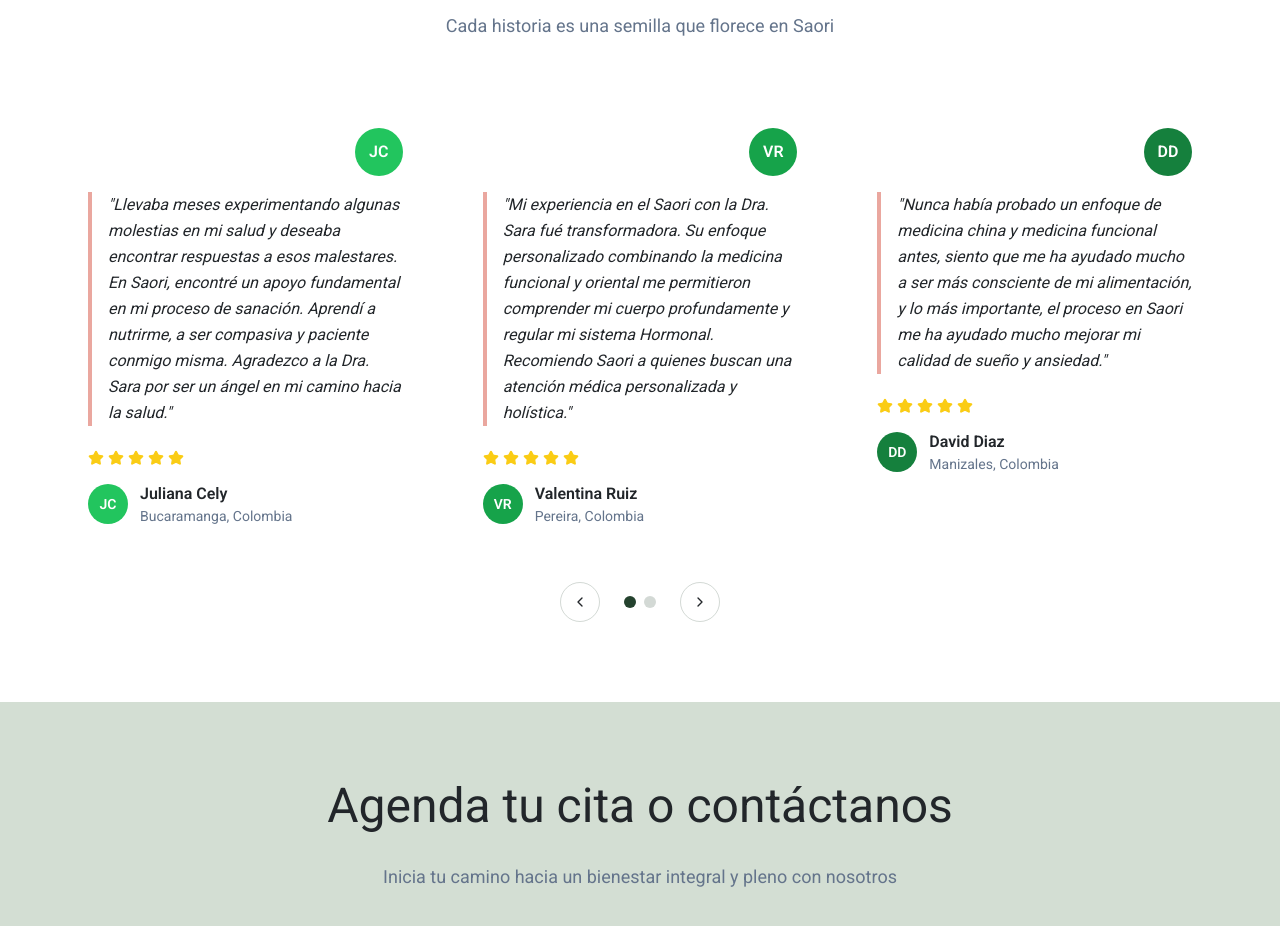
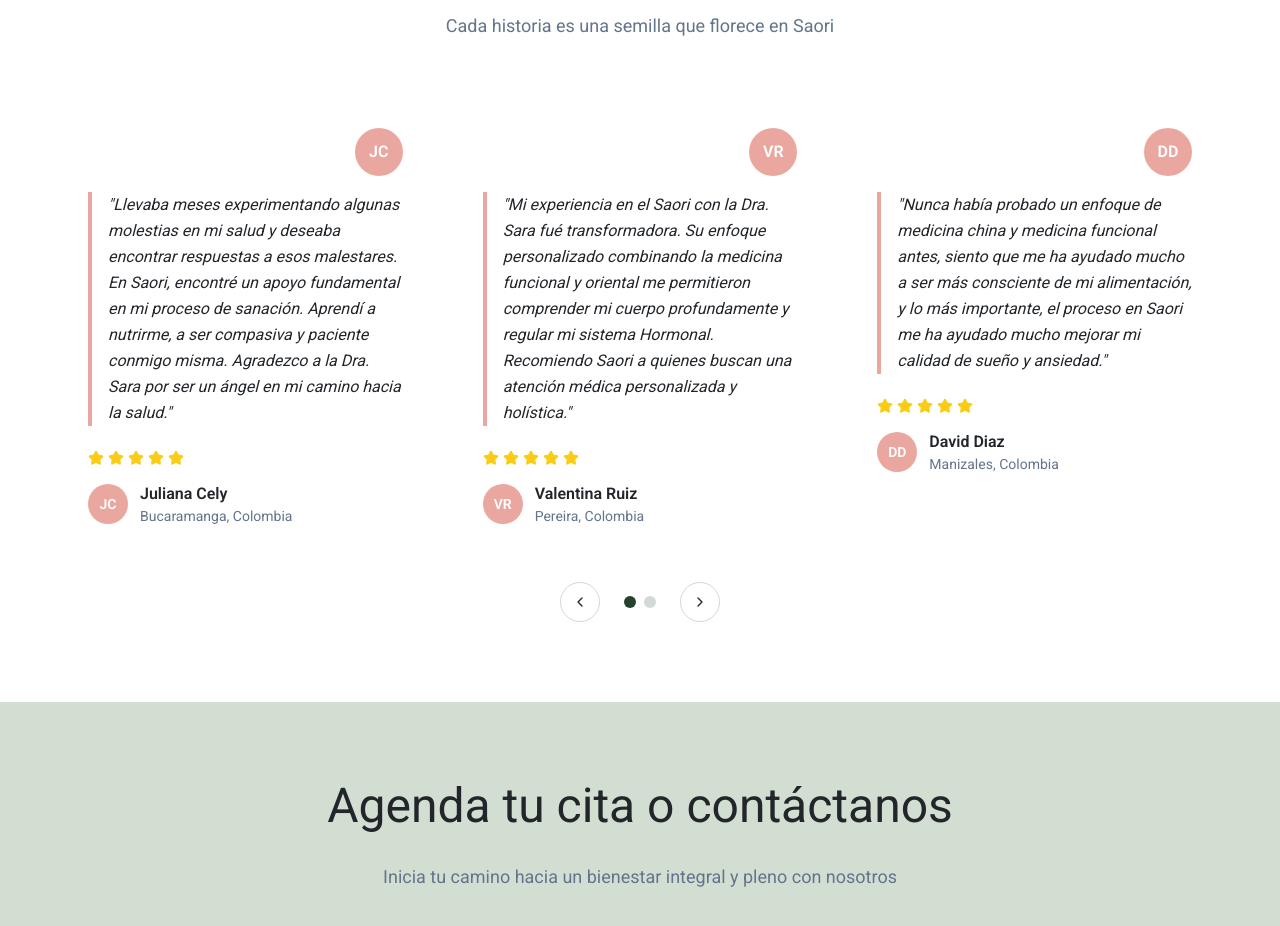
Before and after one commit to ltamayot/chic-landing-gen, a React (Vite) app: page / in a window 1280 px wide. Shown: the part 4443-5369 px from the top of the page. Built offline with nearby package versions, Linux system fonts and the light colour scheme; the HTML template or start-up script is replaced by a standard one.

Commit message:
Update testimonial circle color

```diff
--- a/src/components/TestimonialsSection.tsx
+++ b/src/components/TestimonialsSection.tsx
@@ -90,19 +90,7 @@ const TestimonialsSection = () => {
                   {/* Badge con color único */}
                   <div className="flex justify-end mb-4">
                     <div
-                      className={`w-12 h-12 rounded-full flex items-center justify-center text-white font-semibold ${
-                        originalIndex === 0
-                          ? "bg-green-500"
-                          : originalIndex === 1
-                            ? "bg-green-600"
-                            : originalIndex === 2
-                              ? "bg-green-700"
-                              : originalIndex === 3
-                                ? "bg-green-500"
-                                : originalIndex === 4
-                                  ? "bg-green-600"
-                                  : "bg-green-700"
-                      }`}
+                      className="w-12 h-12 rounded-full flex items-center justify-center text-white font-semibold bg-[#DD6D5F]/60"
                     >
                       {testimonial.initials}
                     </div>
@@ -122,21 +110,7 @@ const TestimonialsSection = () => {
 
                   {/* Author info */}
                   <div className="flex items-center gap-3">
-                    <div
-                      className={`w-10 h-10 rounded-full flex items-center justify-center text-white text-sm font-semibold ${
-                        originalIndex === 0
-                          ? "bg-green-500"
-                          : originalIndex === 1
-                            ? "bg-green-600"
-                            : originalIndex === 2
-                              ? "bg-green-700"
-                              : originalIndex === 3
-                                ? "bg-green-500"
-                                : originalIndex === 4
-                                  ? "bg-green-600"
-                                  : "bg-green-700"
-                      }`}
-                    >
+                    <div className="w-10 h-10 rounded-full flex items-center justify-center text-white text-sm font-semibold bg-[#DD6D5F]/60">
                       {testimonial.initials}
                     </div>
                     <div>
```
